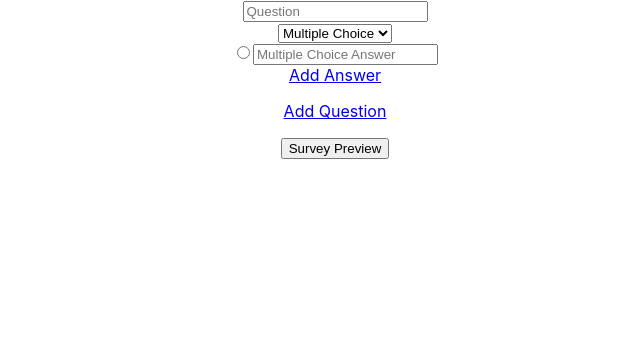
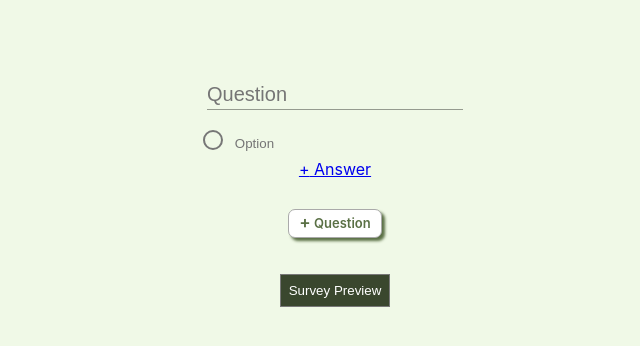
Before and after one commit to msetijo/react-survey, a React (Create React App) app: page / in a window 1280 px wide. Shown: the top 346 px of the page, without its empty margins (305-945 px from the left). Built offline with nearby package versions, Linux system fonts and the light colour scheme.

Commit message:
short answer update

```diff
--- a/src/App.js
+++ b/src/App.js
@@ -3,17 +3,20 @@ import React, { Component } from 'react';
 import './App.css';
 
 class Question extends Component {
-  render(){
-    return(
+
+  render() {
+    return (
       <div>
-        <input type="text" placeholder="Question" name={this.props.name} onChange={this.props.onChange} />
+        <input type="text" className="questionInput" placeholder="Question" name={this.props.name} onChange={this.props.onChange} />
+        <div className="underline"></div>
       </div>
     );
   }
 }
 
 class Survey extends Component {
-  constructor(props){
+
+  constructor(props) {
     super(props);
     this.addQuestion = this.addQuestion.bind(this);
     this.handleChange = this.handleChange.bind(this);
@@ -23,108 +26,136 @@ class Survey extends Component {
     this.answerNumber = '';
     this.state = {
       value: [],
-      questionsPrinted: [],
-      questionComponents : [],
-      answers: [],
-      answersPrinted: []
+      questionComponents: [],
+      answers: '',
+      printSurvey: []
     }
   }
-  seeSurvey(event){
+
+  seeSurvey(event) {
+
     event.preventDefault();
-   let newAnswer = [] ,newQuestion = [];
-   for(let i =1; i<=this.counter; i++){
+    let newArray = [];
+
+    for (let i = 1; i <= this.counter; i++) {
+
       const printQuestionComponent = () => {
-        return <div><p>Question{i}: {this.state.value['question'+i]}</p></div>
+        return <p>Question no {i}: {this.state.value['question' + i]}</p>
       }
-      newQuestion.push(printQuestionComponent);
+      newArray.push(printQuestionComponent);
+
+      let check = true;
+      const counter = 0;
+      while(check){
+        const letter = String.fromCharCode(65 + counter);
+        if(this.state.value['answer' + i + letter]){
+          var printAnswerComponent = () => {
+            //<input type="text" placeholder="Your answer" />
+
+            return <p>Answer choice: {this.state.value['answer' + i + letter]}</p>
           }
-   /*for(let i=1; i<=Object.keys(this.state.answers).length; i++){
-    const printAnswerComponent = () => {
-      return <div><p>Answer{i}: {this.state.answers['answer'+i]}</p></div>
+          counter++;
+          newArray.push(printAnswerComponent);
+
+        }else{
+          check = false;
         }
-    newAnswer.push(printAnswerComponent);
+      }
+      /*if(this.state.value['question'+i] != null){
+        newArray.push(printQuestionComponent);
+        newArray.push(printAnswerComponent);
       }*/
-    this.setState({ questionsPrinted: newQuestion });
-    //this.setState({ answersPrinted: newAnswer });
     }
-  handleChange (event) {
+
+    this.setState({ printSurvey: newArray });
+  }
+
+  handleChange(event) {
     const valueArray = this.state.value;
-    valueArray[event.target.name]=event.target.value;
-    this.setState({ value: valueArray });
-    console.log(valueArray);
-    console.log(event.target.value);
-  }
-  getAnswers(answer, ansNum){
-    this.answerNumber= ansNum;
-    const valueArray = this.state.value;
-    valueArray[this.answerNumber]=answer;
+    valueArray[event.target.name] = event.target.value;
     this.setState({ value: valueArray });
     console.log(valueArray);
   }
-  addQuestion(){
-    const currentCounter = this.counter+1;
-    this.counter = this.counter+1;
+
+  getAnswers(answer, ansNum) {
+    const num = ansNum.match(/[0-9]+[A-Z]/g);
+    const valueArray = this.state.value;
+    valueArray['answer' + num] = answer;
+    this.setState({ value: valueArray });
+    console.log(valueArray);
+  }
+
+  addQuestion() {
+    const currentCounter = this.counter + 1;
+    this.counter = this.counter + 1;
     const questionComponent = () => {
       return <div>
-                <Question name={'question'+currentCounter} onChange={this.handleChange} />
-                <Answers answers={this.getAnswers} />
+        <Question name={'question' + currentCounter} onChange={this.handleChange} />
+        <Answers answers={this.getAnswers} counter={currentCounter} />
       </div>
     }
     const newArray = this.state.questionComponents.concat(questionComponent);
     this.setState({ questionComponents: newArray });
   }
-  render(){
-    if(this.state.questionComponents.length === 0){
+
+  render() {
+
+    if (this.state.questionComponents.length === 0) {
+
       const currentCounter = this.counter;
+
       const questionComponent = () => {
         return <div>
-                  <Question name={'question'+currentCounter} onChange={this.handleChange} />
-                  <Answers answers={this.getAnswers} />
+          <Question name={'question' + currentCounter} onChange={this.handleChange} />
+          <Answers answers={this.getAnswers} counter={currentCounter} />
         </div>
       }
+
       this.state.questionComponents.push(questionComponent);
+
     }
+
     const questions = this.state.questionComponents.map((Element, index) => {
-      return <Element key={ index } index={ index } />
+      return <Element key={index} index={index} />
     });
-    const questionsPrinted = this.state.questionsPrinted.map((Element, index) => {
-      return <Element key={ index } index={ index } />
+
+    const printSurvey = this.state.printSurvey.map((Element, index) => {
+      return <Element key={index} index={index} />
     });
-    const answersPrinted = this.state.answersPrinted.map((Element, index) => {
-      return <Element key={ index } index={ index } />
-    });
-      return(
+
+    return (
       <div>
         <form onSubmit={this.seeSurvey}>
           <div className="inputs">
             {questions}
           </div>
-          <p><a id="addQuestion" onClick={this.addQuestion} href="#">Add Question</a></p>
-          <input id="saveSurvey" type="submit" value="Survey Preview" />
+          <a id="addQuestion" onClick={this.addQuestion} href="#"><span>+</span> Question</a>
+          <p><input id="saveSurvey" type="submit" value="Survey Preview" /></p>
         </form>
         <div className="printedSurvey">
-            {questionsPrinted}
-            {answersPrinted}
+          {printSurvey}
         </div>
       </div>
     );
   }
 }
-class MultipleAnswer extends Component{
-  render(){
-    return(
+
+class ShortAnswer extends Component {
+  render() {
+    return (
       <div>
-        <input type="radio" /><input type="text" placeholder="Multiple Choice Answer" name={this.props.name} onChange={this.props.onChange} />
+        <input type="text" className="answerInput" placeholder="Short answer text" name={this.props.name} disabled />
+        <div className="underlineAnswer"></div>
       </div>
     );
 
   }
 }
-class ShortAnswer extends Component{
-  render(){
-    return(
-      <div>
-        <input type="text" placeholder="Short Answer" name={this.props.name} onChange={this.props.onChange} />
+class MultipleChoiceAnswer extends Component {
+  render() {
+    return (
+      <div className="multipleAnswer">
+        <div className="multipleChoiceCircle"></div><input type="text" className="multipleAnswerInput" placeholder="Option" name={this.props.name} onChange={this.props.onChange} />
       </div>
     );
 
@@ -132,90 +163,58 @@ class ShortAnswer extends Component{
 }
 
 class Answers extends Component {
-  constructor(props){
+
+  constructor(props) {
     super(props);
+    this.handleChange = this.handleChange.bind(this);
+    this.addAnswer = this.addAnswer.bind(this);
+    this.counter = 0;
     this.state = {
-      selected:'multiple',
-      answerArray: [],
-      answerArrayComponents: [],
-      showAnswerButton: true
-    };
-    this.counter = 1;
-    this.optionChange = this.optionChange.bind(this);
-    //this.answerFormat = this.answerFormat.bind(this);
-    this.addAnswer = this.addAnswer.bind(this);
-    this.handleChange = this.handleChange.bind(this);
+      multipleAnswerComponents : []
+    }
   }
 
-  optionChange(event){
-    const selected = event.target.value;
-    this.setState({selected: selected});
-    //this.answerFormat(selected);
+  handleChange(event) {
+
+    this.props.answers(event.target.value, event.target.name);
+    console.log(event.target.name);
+
   }
-  /*answerFormat(selected){
-    if(selected === 'multiple'){
-      const newAnswers = [].concat(MultipleAnswer);
-      this.setState({showAnswerButton: true });
-      this.setState({ answers: newAnswers });
-    }else{
-      const newAnswers = [].concat(ShortAnswer);
-      this.setState({showAnswerButton: false });
-      this.setState({ answers: newAnswers });
+
+  addAnswer() {
+    this.counter = this.counter + 1;
+    const currentLetter = String.fromCharCode(65 + this.counter);
+    const answerComponent = () => {
+      return <MultipleChoiceAnswer name={'answer' + this.props.counter + currentLetter} onChange={this.handleChange} />
     }
-  }*/
-  addAnswer(){
-    const currentCounter = this.counter+1;
-    this.counter = this.counter+1;
-    const selected = this.state.selected;
+    const newArray = this.state.multipleAnswerComponents.concat(answerComponent);
+    this.setState({ multipleAnswerComponents: newArray });
+  }
 
-    if(selected === 'multiple'){
-      const multipleAnswerComponent = () => {
-        return <div>
-                  <MultipleAnswer name={'answer'+currentCounter} onChange={this.handleChange} />
+  render() {
+//<ShortAnswer name={'answer' + this.props.counter} />
+    if (this.state.multipleAnswerComponents.length === 0) {
+
+      const currentLetter = String.fromCharCode(65 + this.counter);
+
+      const answerComponent = () => {
+        return <MultipleChoiceAnswer name={'answer' + this.props.counter + currentLetter} onChange={this.handleChange} />
+      }
+
+      this.state.multipleAnswerComponents.push(answerComponent);
+
+    }
+
+    const answers = this.state.multipleAnswerComponents.map((Element, index) => {
+      return <Element key={index} index={index} />
+    });
+
+    return (
+      <div>
+        <div className="inputs">
+            {answers}
         </div>
-      }
-      const newArray = this.state.answerArrayComponents.concat(multipleAnswerComponent);
-      this.setState({ answerArrayComponents: newArray });
-    }else{
-      const shortAnswerComponent = () => {
-        return <div>
-                  <ShortAnswer name={'answer'+currentCounter} onChange={this.handleChange} />
-               </div>
-      }
-      const newArray = this.state.answerArrayComponents.concat(shortAnswerComponent);
-      this.setState({ answerArrayComponents: newArray });
-    }
-  }
-  handleChange (event) {
-    const answerArray = this.state.answerArray;
-    answerArray[event.target.name]=event.target.value;
-    this.setState({ answerArray: answerArray });
-    this.props.answers(answerArray, event.target.name);
-    console.log(event.target.value);
-  }
-  render(){
-    if(this.state.answerArrayComponents.length === 0){
-      const currentCounter = this.counter;
-      const multipleAnswerComponent = () => {
-        return <div>
-                  <MultipleAnswer name={'answer'+currentCounter} onChange={this.handleChange} />
-               </div>
-      }
-      this.state.answerArrayComponents.push(multipleAnswerComponent);
-    }
-    const answerArrayComponents = this.state.answerArrayComponents.map((Element, index) => {
-      return <Element key={ index } index={ index } />
-    });
-    return(
-      <div>
-      <select value={this.state.value} onChange={this.optionChange}>
-          <option value="multiple">Multiple Choice</option>
-          <option value="short">Short Answer</option>
-      </select>
-      <div className="inputs">
-      { answerArrayComponents }
-      </div>
-      { this.state.showAnswerButton ? <a className="addAnswer" onClick={this.addAnswer} href="#">Add Answer</a> : null }
+        <a id="addAnswer" onClick={this.addAnswer} href="#"><span>+</span> Answer</a>
       </div>
     );
   }
--- a/src/index.css
+++ b/src/index.css
@@ -1,14 +1,84 @@
 body {
-  margin: 0;
+  margin: 40px 0 0 0;
   padding: 0;
   font-family: -apple-system, BlinkMacSystemFont, "Segoe UI", "Roboto", "Oxygen",
     "Ubuntu", "Cantarell", "Fira Sans", "Droid Sans", "Helvetica Neue",
     sans-serif;
   -webkit-font-smoothing: antialiased;
   -moz-osx-font-smoothing: grayscale;
+  background: #f0f9e7;
 }
 
 code {
   font-family: source-code-pro, Menlo, Monaco, Consolas, "Courier New",
     monospace;
 }
+input:focus{
+  outline:  none;
+}
+.questionInput, .answerInput, .multipleAnswerInput{
+  border: none;
+  line-height: 135%;
+  width: 20%;
+  background: transparent;
+}
+.questionInput{
+  font-size: 20px;
+  margin-top: 40px;
+}
+.underline, .underlineAnswer{
+  width: 20%;
+  margin:auto;
+}
+.underline{
+  border-bottom: 1px solid rgba(0,0,0,0.38);
+}
+.underlineAnswer{
+ border-bottom: 1px dotted rgba(0,0,0,0.38);
+}
+.answerInput{
+  margin-top:20px;
+  font-size: 13px;
+}
+.multipleAnswer ~ .multipleAnswer{
+  margin: 10px 0 5px;
+}
+.multipleAnswer{
+  margin: 20px 0 5px;
+}
+.multipleAnswerInput{
+  display: inline-block;
+  width: 18%;
+  margin-left: 10px;
+  vertical-align: text-top;
+}
+.multipleChoiceCircle{
+  border-radius: 50%;
+  border: 2px solid #777;
+  width: 16px;
+  height: 16px;
+  display: inline-block;
+}
+#addQuestion{
+  font-size: 13px;
+  text-decoration: none;
+  border: 1px solid #aaa;
+  border-radius: 7px;
+  padding: 2px 10px 5px;
+  box-shadow: 3px 3px 3px;
+  display: inline-block;
+  margin-top: 30px;
+  color: #5a7045;
+  background: #fff;
+  font-weight: 600;
+}
+#addQuestion span{
+  font-size: 17px;
+}
+#saveSurvey{
+  background-color: #3a472e;
+  color: #fff;
+  padding: 8px;
+  border: 1px solid #787878;
+  margin: 20px 0 40px;
+}
```
Also changed, not shown: 1 other file (tests, documents, lock files or other folders). Lines whose indentation alone changed are shown as unchanged.
